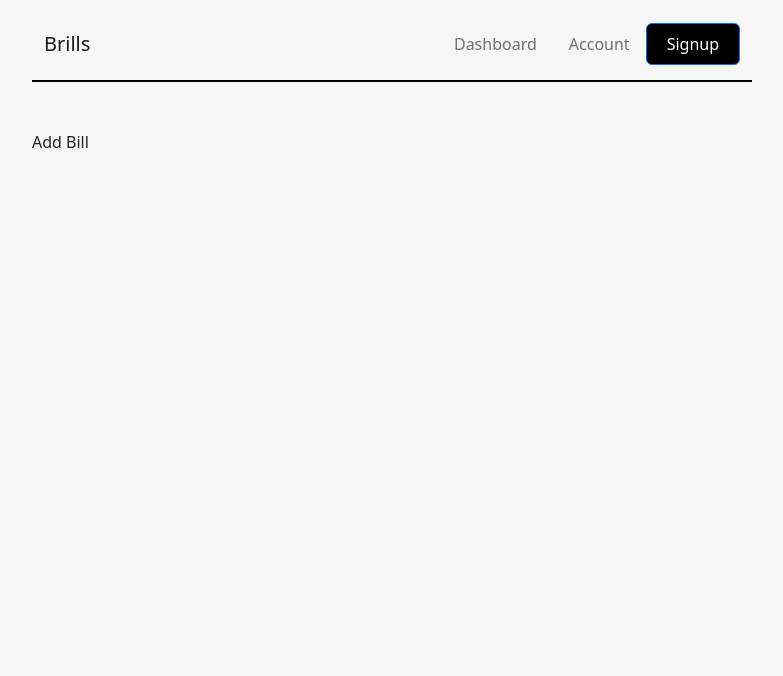
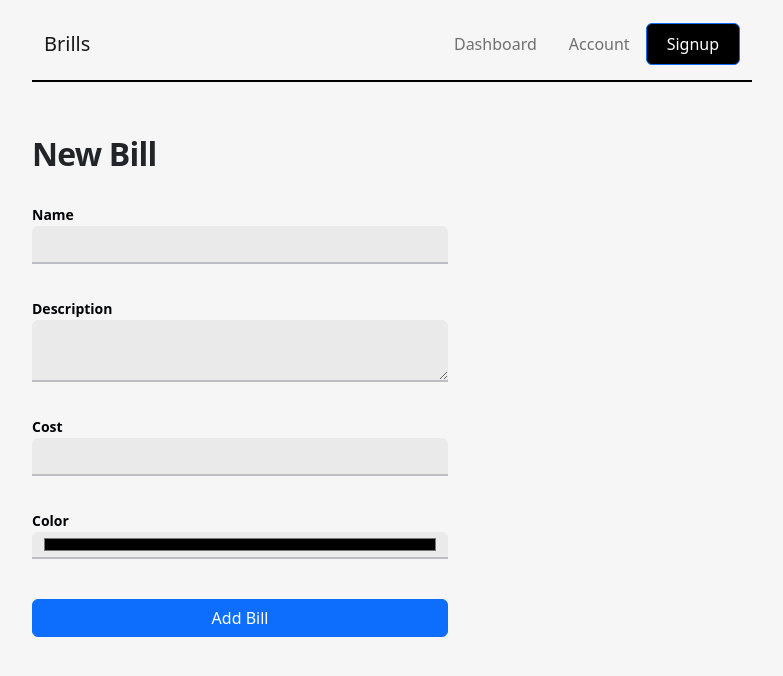
Before and after one commit to KevinMKW/brills, a React (Vite) app: page /addbill in a window 1280 px wide. Shown: the top 676 px of the page, without its empty margins (248-1031 px from the left). Built offline with nearby package versions, Linux system fonts and the light colour scheme.

Commit message:
Add AddBill component UI

```diff
--- a/src/components/Bill/AddBill.jsx
+++ b/src/components/Bill/AddBill.jsx
@@ -1,7 +1,34 @@
+import { Button } from "react-bootstrap";
+
 const AddBill = () => {
     return (
         <div>
-            Add Bill
+            <h1>New Bill</h1>
+
+            <form>
+                <label htmlFor="name" className="form-label my-3" style={{ width: '100%' }} >
+                    <span>Name</span>
+                    <input type="text" id="name" className="form-control border-2 border-top-0 border-end-0 border-start-0 rounded-bottom-0 input-bg i-focus"/>
+                </label>
+
+                <label htmlFor="description" className="form-label my-3" style={{ width: '100%' }} >
+                    <span>Description</span>
+                    <textarea name="description" id="description" className="form-control border-2 border-top-0 border-end-0 border-start-0 rounded-bottom-0 input-bg i-focus">
+                    </textarea>
+                </label>
+
+                <label htmlFor="cost" className="form-label my-3" style={{ width:'100%' }} >
+                    <span>Cost</span>
+                    <input step="0.01" required="" type="number" id="cost" name="cost" className="form-control border-2 border-top-0 border-end-0 border-start-0 rounded-bottom-0 input-bg i-focus" />
+                </label>
+
+                <label htmlFor="color" className="form-label my-3" style={{ width:'100%' }}>
+                    <span>Color</span>
+                    <input type="color" name="color" id="color" className="form-control border-2 border-top-0 border-end-0 border-start-0 rounded-bottom-0 input-bg i-focus" />
+                </label>
+
+                <Button className="my-4" style={{width: '100%'}} >Add Bill</Button>
+            </form>
         </div>
     );
 }
```
